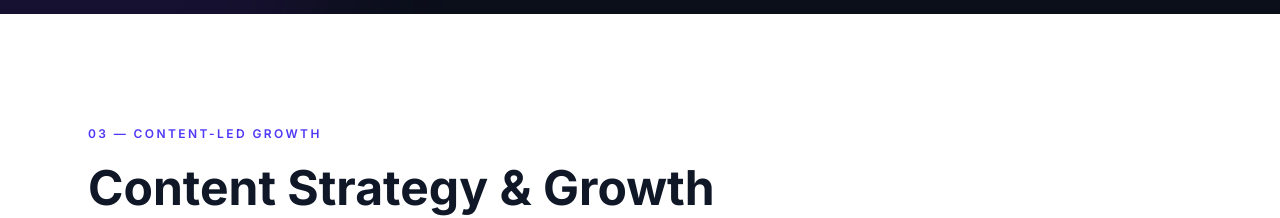
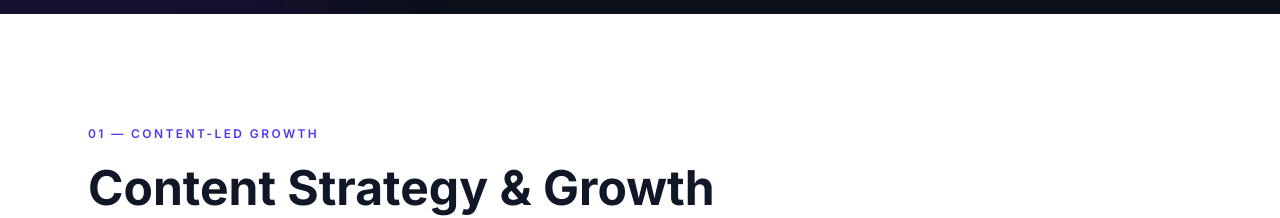
Before and after one commit to Shwe1011/writesbyshwe, a Next.js app: page / in a window 1280 px wide. Shown: the part 800-1018 px from the top of the page. Built offline with nearby package versions, Linux system fonts and the light colour scheme.

Commit message:
Update ContentMarketingSection.tsx

```diff
--- a/components/ContentMarketingSection.tsx
+++ b/components/ContentMarketingSection.tsx
@@ -72,7 +72,7 @@ export default function ContentMarketingSection() {
       <div className="max-w-6xl mx-auto px-6">
         <div className="max-w-2xl mb-16">
           <p className="text-indigo-600 text-xs font-semibold tracking-[0.2em] uppercase mb-4">
-            03 — Content-led Growth
+            01 — Content-led Growth
           </p>
           <h2 className="text-4xl lg:text-5xl font-bold text-gray-900 leading-tight mb-6">
             Content Strategy & Growth
```
